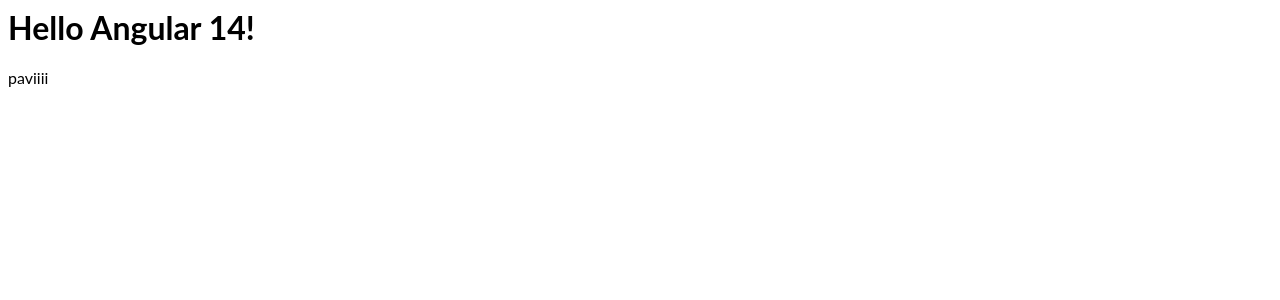
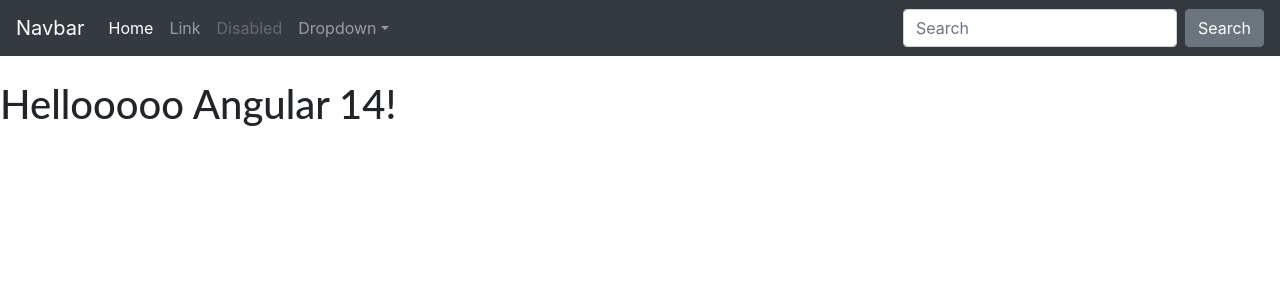
Before and after one commit to martinabarella/pavii-clase2-angularr, an Angular app: page / in a window 1280 px wide. Shown: the top 300 px of the page. Built offline with nearby package versions, Linux system fonts and the light colour scheme.

Commit message:
7 files modified, 3 added

```diff
--- a/angular.json
+++ b/angular.json
@@ -10,7 +10,7 @@
       "prefix": "app",
       "schematics": {},
       "architect": {
-        "build": {s
+        "build": {
           "builder": "@angular-devkit/build-angular:browser",
           "options": {
             "outputPath": "dist/demo",
@@ -26,6 +26,7 @@
               "src/styles.css",
               "node_modules/bootstrap/dist/css/bootstrap.min.css",
               "node_modules/@fortawesome/fontawesome-free/css/all.css"
+
 
             ],
             "scripts": [
--- a/src/app/app.component.html
+++ b/src/app/app.component.html
@@ -1,4 +1,4 @@
+<app-menu> </app-menu>
+
+
 <hello name="{{ name }}"></hello>
-<p>
-paviiii
-</p>
--- a/src/app/app.module.ts
+++ b/src/app/app.module.ts
@@ -4,10 +4,11 @@ import { FormsModule } from '@angular/forms';
 
 import { AppComponent } from './app.component';
 import { HelloComponent } from './hello.component';
+import { MenuComponent } from './menu/menu.component';
 
 @NgModule({
   imports:      [ BrowserModule, FormsModule ],
-  declarations: [ AppComponent, HelloComponent ],
+  declarations: [ AppComponent, HelloComponent, MenuComponent ],
   bootstrap:    [ AppComponent ]
 })
 export class AppModule { }
--- a/src/app/hello.component.ts
+++ b/src/app/hello.component.ts
@@ -2,7 +2,7 @@ import { Component, Input } from '@angular/core';
 
 @Component({
   selector: 'hello',
-  template: `<h1>Hello {{name}}!</h1>`,
+  template: `<h1>Hellooooo {{name}}!</h1>`,
   styles: [`h1 { font-family: Lato; }`]
 })
 export class HelloComponent  {
--- /dev/null
+++ b/src/app/menu/menu.component.html
@@ -0,0 +1,32 @@
+<nav class="navbar navbar-expand-md navbar-dark bg-dark fixed-top">
+  <a class="navbar-brand" href="#">Navbar</a>
+  <button class="navbar-toggler" type="button" data-toggle="collapse" data-target="#navbarsExampleDefault" aria-controls="navbarsExampleDefault" aria-expanded="false" aria-label="Toggle navigation">
+    <span class="navbar-toggler-icon"></span>
+  </button>
+
+  <div class="collapse navbar-collapse" id="navbarsExampleDefault">
+    <ul class="navbar-nav mr-auto">
+      <li class="nav-item active">
+        <a class="nav-link" href="#">Home <span class="sr-only">(current)</span></a>
+      </li>
+      <li class="nav-item">
+        <a class="nav-link" href="#">Link</a>
+      </li>
+      <li class="nav-item">
+        <a class="nav-link disabled" href="#" tabindex="-1" aria-disabled="true">Disabled</a>
+      </li>
+      <li class="nav-item dropdown">
+        <a class="nav-link dropdown-toggle" href="#" id="dropdown01" data-toggle="dropdown" aria-haspopup="true" aria-expanded="false">Dropdown</a>
+        <div class="dropdown-menu" aria-labelledby="dropdown01">
+          <a class="dropdown-item" href="#">Action</a>
+          <a class="dropdown-item" href="#">Another action</a>
+          <a class="dropdown-item" href="#">Something else here</a>
+        </div>
+      </li>
+    </ul>
+    <form class="form-inline my-2 my-lg-0">
+      <input class="form-control mr-sm-2" type="text" placeholder="Search" aria-label="Search">
+      <button class="btn btn-secondary my-2 my-sm-0" type="submit">Search</button>
+    </form>
+  </div>
+</nav>
--- /dev/null
+++ b/src/app/menu/menu.component.ts
@@ -0,0 +1,15 @@
+import { Component, OnInit } from '@angular/core';
+
+@Component({
+  selector: 'app-menu',
+  templateUrl: './menu.component.html',
+  styleUrls: ['./menu.component.css']
+})
+export class MenuComponent implements OnInit {
+
+  constructor() { }
+
+  ngOnInit() {
+  }
+
+}
--- a/src/index.html
+++ b/src/index.html
@@ -1 +1 @@
-<my-app>loading</my-app>
+<my-app>loadingg</my-app>
--- a/src/styles.css
+++ b/src/styles.css
@@ -1 +1,4 @@
 /* Add application styles & imports to this file! */
+body{
+  padding-top: 5rem;
+}
```
Also changed, not shown: package.json (+15 -19 lines), src/app/menu/menu.component.css (added).
